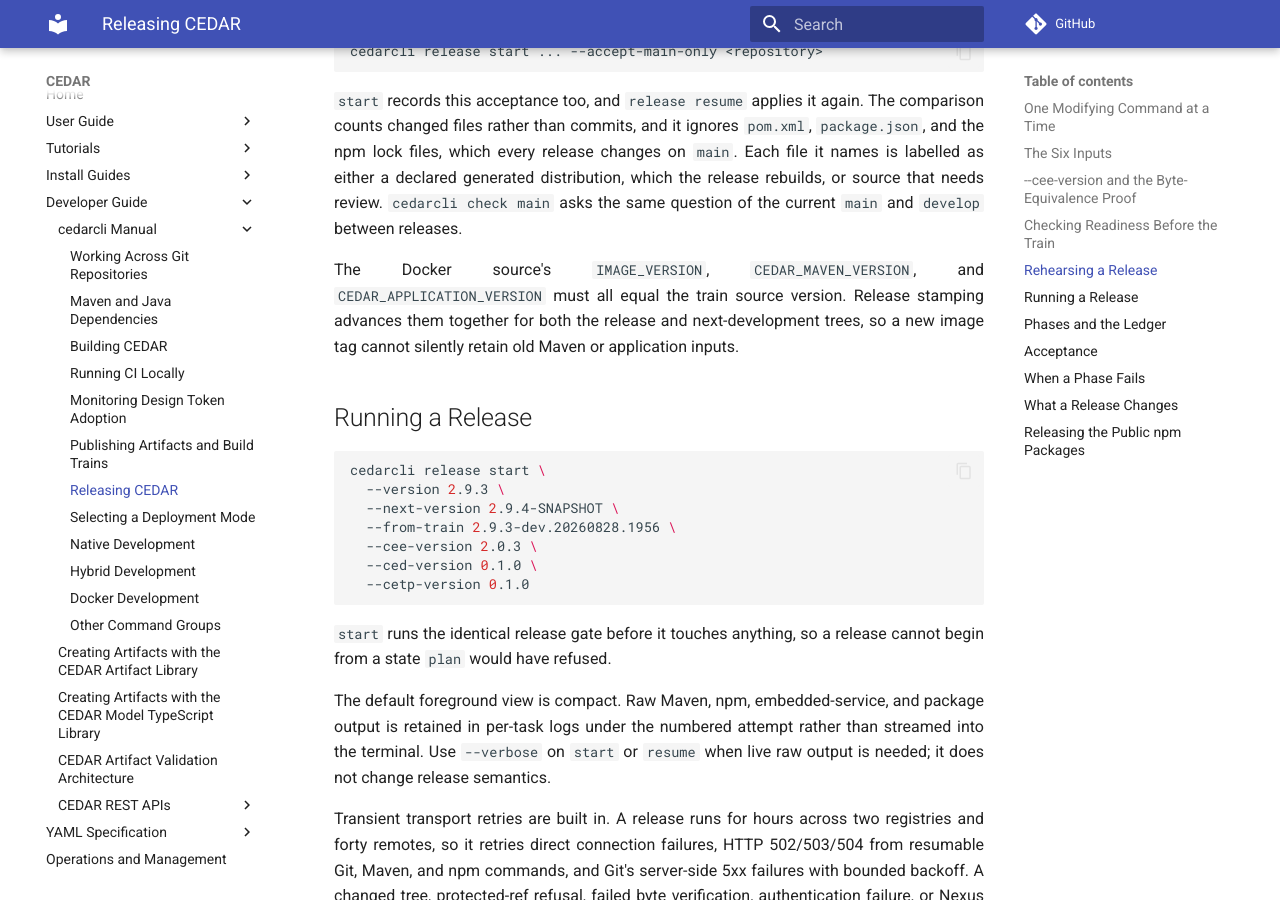
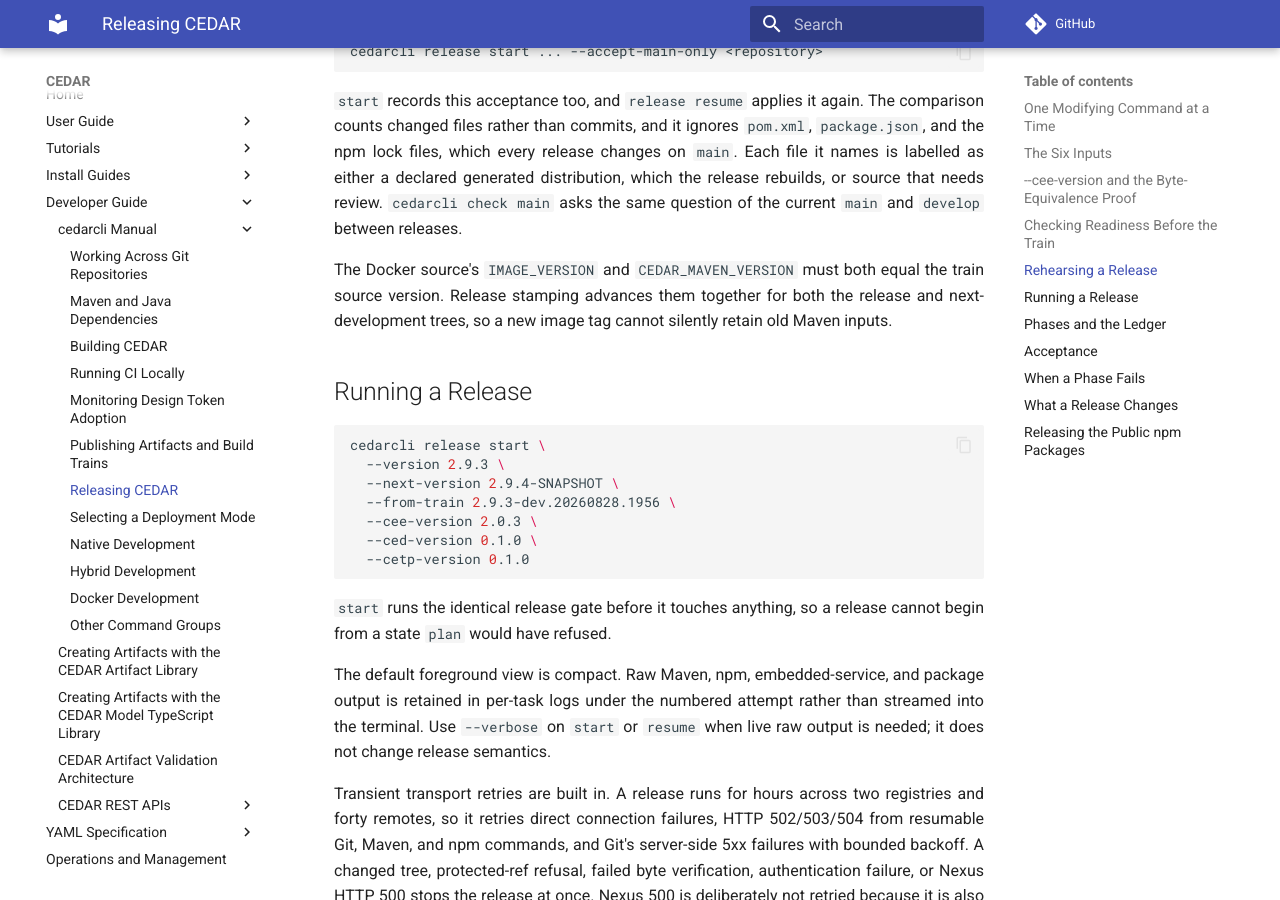
Before and after one commit to metadatacenter/cedar-mkdocs, an MkDocs documentation site: the page built from docs/developer-guide/cedarcli/release.md, in a window 1280 px wide and 900 px high, scrolled down 5698 px. Built offline with MkDocs 1.6.1 and Material for MkDocs 9.7.7, drawn with Linux system fonts in a browser that asks for light colours; comment, search, counter and statistics services are not loaded.

Commit message:
Document two CEE settings and the trains' version selectors
Add wrapFieldNames and showExpandCollapseAll to the CEE configuration page. The release page no
longer names CEDAR_APPLICATION_VERSION, which no image reads.

Co-Authored-By: Claude Opus 5.5 <noreply@anthropic.com>

```diff
--- a/docs/developer-guide/cedarcli/release.md
+++ b/docs/developer-guide/cedarcli/release.md
@@ -243,9 +243,9 @@ which every release changes on `main`. Each file it names is labelled as either
 distribution, which the release rebuilds, or source that needs review. `cedarcli check main` asks
 the same question of the current `main` and `develop` between releases.
 
-The Docker source's `IMAGE_VERSION`, `CEDAR_MAVEN_VERSION`, and `CEDAR_APPLICATION_VERSION` must all
-equal the train source version. Release stamping advances them together for both the release and
-next-development trees, so a new image tag cannot silently retain old Maven or application inputs.
+The Docker source's `IMAGE_VERSION` and `CEDAR_MAVEN_VERSION` must both equal the train source
+version. Release stamping advances them together for both the release and next-development trees,
+so a new image tag cannot silently retain old Maven inputs.
 
 ## Running a Release
 
```
Also changed, not shown: docs/cedar-embeddable-editor/configuration.md (+2 -0 lines).
